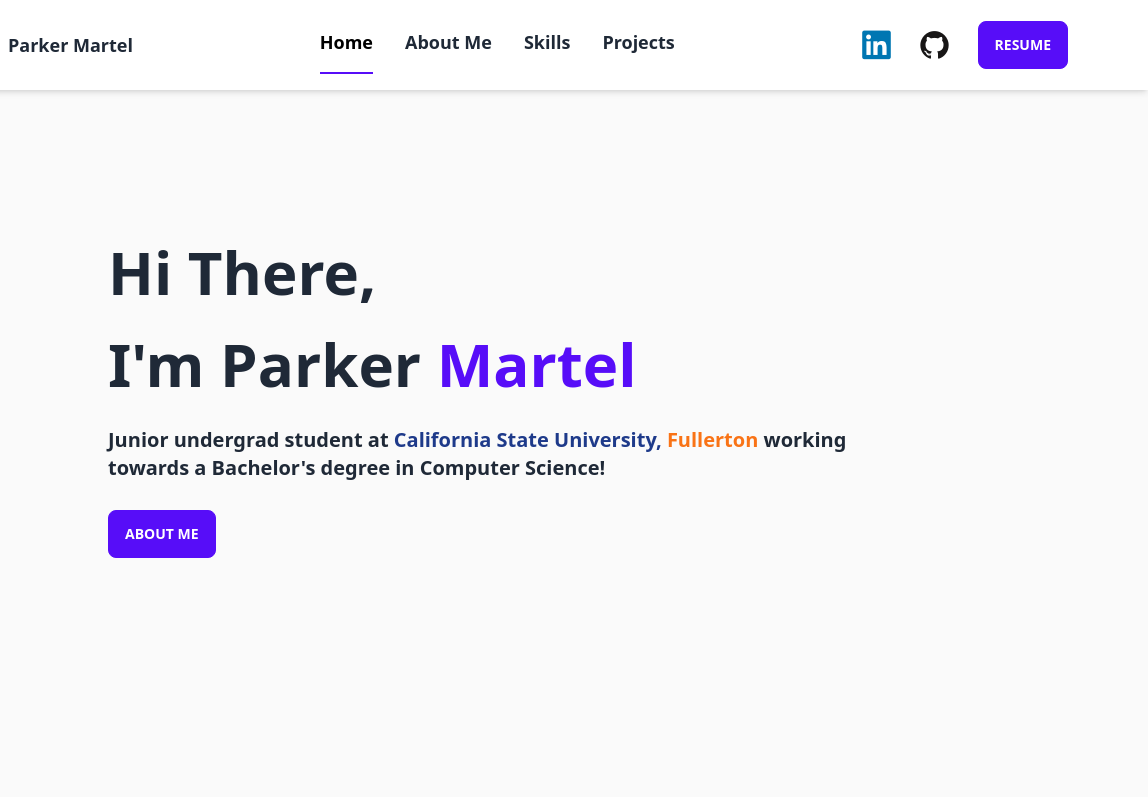
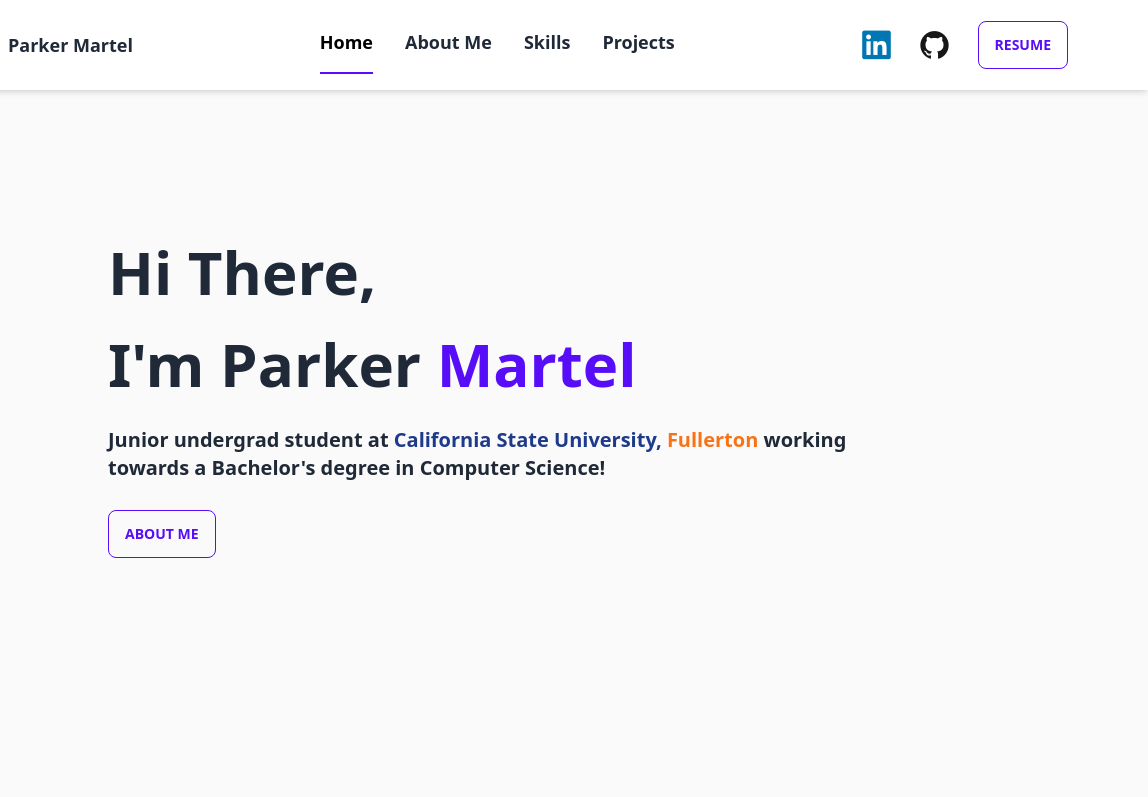
Before and after one commit to parker-martel/parker-martel.github.io, a website: page index.html in a window 1280 px wide. Shown: the top 797 px of the page, 132-1280 px from the left. Drawn offline with nearby package versions, Linux system fonts and the light colour scheme.

Commit message:
Updated buttons

```diff
--- a/index.html
+++ b/index.html
@@ -52,7 +52,7 @@
             <div class="flex justify-center items-center space-x-7">
                 <a id="linkedin" class="devicon-linkedin-plain colored text-3xl hover:scale-110 transition-transform duration-200" href="https://www.linkedin.com/in/parker-martel-616251260/" target="_blank">
                     <a id="github" class="devicon-github-original colored text-3xl hover:scale-110 transition-transform duration-200" href="https://github.com/parker-martel" target="_blank"></a>
-                <a class="btn btn-primary" href="/assets/My Resume.pdf" target="_blank">Resume</a>
+                <a class="btn btn-outline btn-primary" href="/assets/My Resume.pdf" target="_blank">Resume</a>
             </div>
         </nav>
     </header>
@@ -64,7 +64,7 @@
             <h2 class="text-lg md:text-xl text-left font-semibold">Junior undergrad student at <span class="text-blue-900">California State University,</span> <span class="text-orange-500">Fullerton </span>working towards a Bachelor's
                 degree in Computer Science!
             </h2>
-            <button id="AboutmeButton" class="btn btn-primary">About Me</button>
+            <button id="AboutmeButton" class="btn btn-outline btn-primary">About Me</button>
         </section>
 
         <!-- About Me section -->
@@ -72,10 +72,9 @@
             <h2 id="aboutme" class="section scroll-mt-24 font-semibold text-3xl md:text-4xl">About Me</h2>
             <div class="w-1/3 h-1 rounded-full bg-primary"></div>
             <div class="rounded-2xl border-2 border-black p-4 my-5 shadow-sm shadow-primary">
-            <p class="text-lg md:text-xl">My name is Parker and I am in my junior year at CSUF as a CS major, with a prospective graduation date of May 2024. Throughout my time as an undergrad, I have had the chance to learn about and explore many areas in Computer Science thus far,
-                including data structures and algorithms, web security, databases, software engineering, networking, compilers, and web development! I'm hard-working, focused, and adaptive, perfect for working in an agile environment. I always do my best and aim to keep myself and my teams on track, leading us to create astonishing projects. Prior to graduating, I
-                hope to get an internship over the summer to get experience in the field and create useful work. Outside of my studies, I enjoy going to the beach and being in the ocean!
-            </p>
+        <p class="text-lg md:text-xl">My name is Parker and I am in my junior year at CSUF as a CS major, with a prospective graduation date of May 2024. Throughout my time as an undergrad, I have had the chance to learn about and explore many areas in Computer Science thus far,
+            including data structures and algorithms, web security, databases, software engineering, networking, compilers, and web development! I'm hard-working, focused, and adaptive, perfect for working in an agile environment. I always do my best and aim to keep myself and my teams on track, leading us to create astonishing projects. Prior to graduating, I
+            hope to get an internship over the summer to get experience in the field and create useful work. Outside of my studies, I enjoy going to the beach and being in the ocean!</p>
             </div>
         </section>
 
@@ -305,6 +304,7 @@
       <!-- Implement the Back Top Top Button -->
     <button id="scrollUpButton" class="hidden fixed z-90 bottom-7 right-7 md:bottom-12 md:right-12 border-0 w-12 h-12 rounded-full drop-shadow-md bg-primary text-white text-3xl font-bold">&uarr;</button>
 </main>
+<div class="h-0.5 bg-primary rounded-t-lg"></div>
  <!-- Contact me section -->
  <footer class="pt-6 pb-12 flex flex-col items-center bg-zinc-800 text-white">
     <h2 class="text-2xl font-semibold pt-2 pb-5">Contact Me!</h2>
```
Also changed, not shown: dist/output.css.
